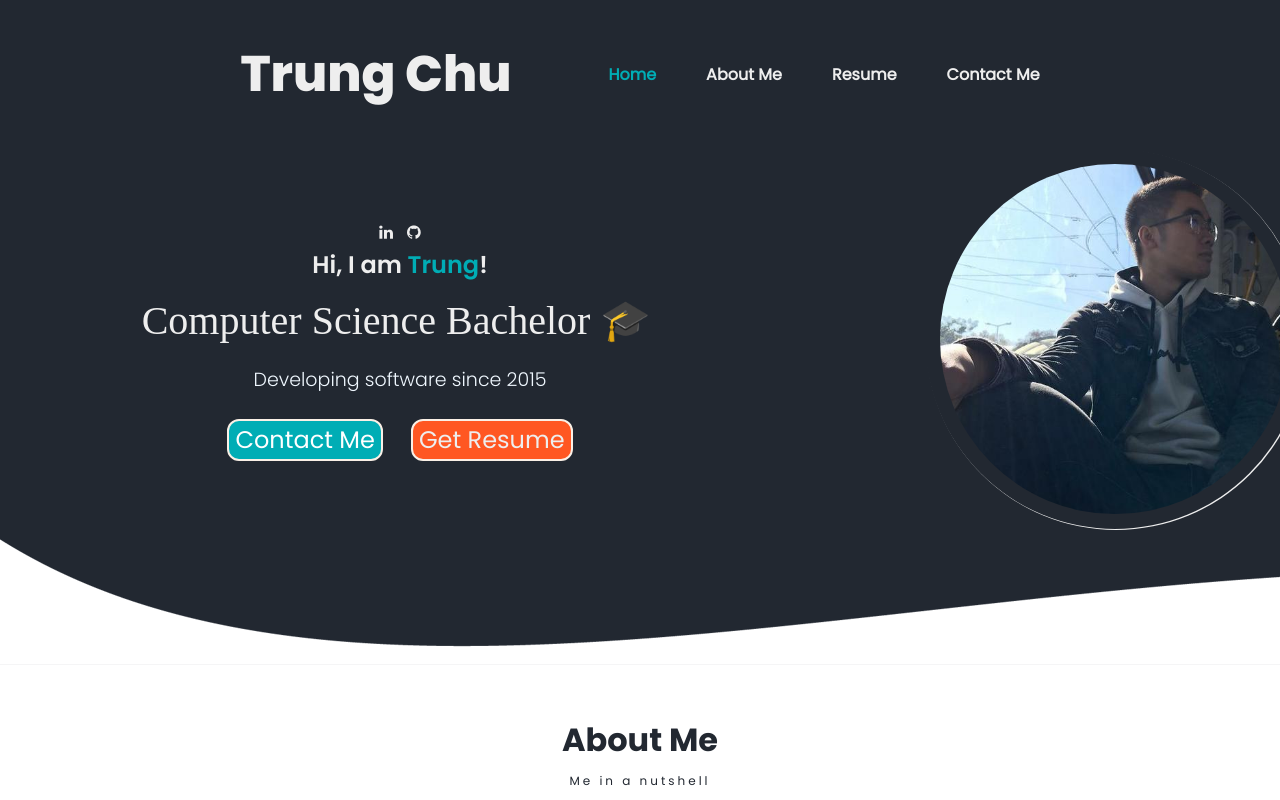
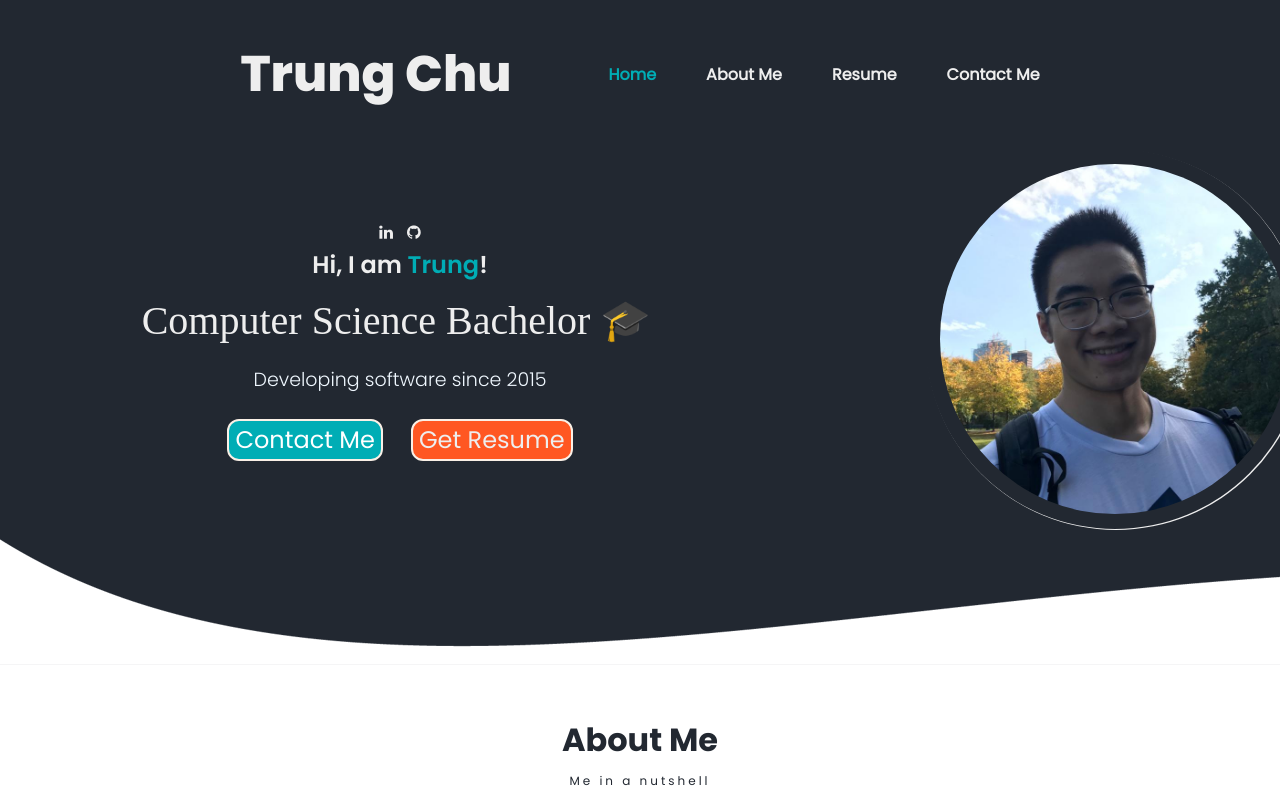
Before and after one commit to tcq1/portfolio, a React (Create React App) app: page / in a window 1280 px wide. Shown: the top 800 px of the page. Built offline with nearby package versions, Linux system fonts and the light colour scheme.

Commit message:
change profile picture

```diff
--- a/src/PortfolioContainer/Home/Profile/Profile.css
+++ b/src/PortfolioContainer/Home/Profile/Profile.css
@@ -76,11 +76,11 @@
 .profile-picture-background {
     height: 92%;
     width: 92%;
-    background-image: url('../../../assets/Home/profile_pic.jpg');
+    background-image: url('../../../assets/Home/profile_pic.jpeg');
     background-size: cover;
     border-radius: 50%;
     background-repeat: no-repeat;
-    background-position: center;
+    background-position: right;
 }
 
 .profile-picture-background:hover {
```
Also changed, not shown: src/assets/Home/profile_pic.jpeg (added), src/assets/Home/profile_pic.jpg (deleted).
